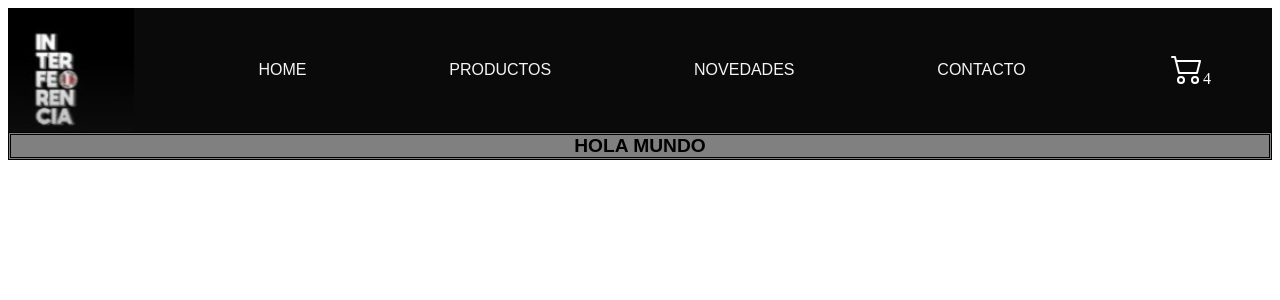
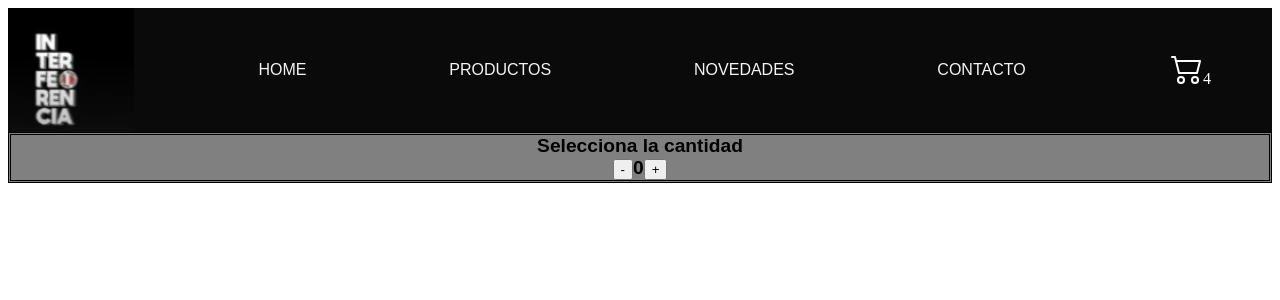
Before and after one commit to msoler97/ReactJS, a React (Create React App) app: page / in a window 1280 px wide. Shown: the top 300 px of the page. Built offline with nearby package versions, Linux system fonts and the light colour scheme.

Commit message:
desafioCuatro

```diff
--- a/src/App.js
+++ b/src/App.js
@@ -5,7 +5,7 @@ export default function App() {
   return (
     <div className="App">
       <NavBar/>
-      <ItemListContainer greeting={'HOLA MUNDO'}/>
+      <ItemListContainer greeting={'Selecciona la cantidad'}/>
     </div>
   );
 }
--- /dev/null
+++ b/src/components/ItemCount/ItemCount.js
@@ -0,0 +1,23 @@
+import React from "react"
+
+export default function ItemCount(){
+    const[count, setCount] = React.useState('0')
+
+    const handleCount = ()=> {
+        if(count < 10){
+            setCount (count + 1)
+        }
+    }
+    const handleRest = ()=> {
+        if(count > 0){
+            setCount (count - 1)
+        }
+    }
+    return (
+        <div>
+            <input type="button" value="-" onClick={handleRest} />
+            {count}
+            <input type="button" value="+" onClick={handleCount} />
+        </div>
+    )
+}
--- a/src/components/ItemListContainer/ItemListContainer.js
+++ b/src/components/ItemListContainer/ItemListContainer.js
@@ -1,3 +1,5 @@
+import ItemCount from "../ItemCount/ItemCount.js"
+
 let containerStyles={
     textAlign: 'center',
     fontFamily: 'sans-serif',
@@ -12,6 +14,7 @@ export default function ItemListContainer({greeting}) {
     return (
         <div style={containerStyles}>
             {greeting}
+            <ItemCount/>
         </div>
     )
 }
```
